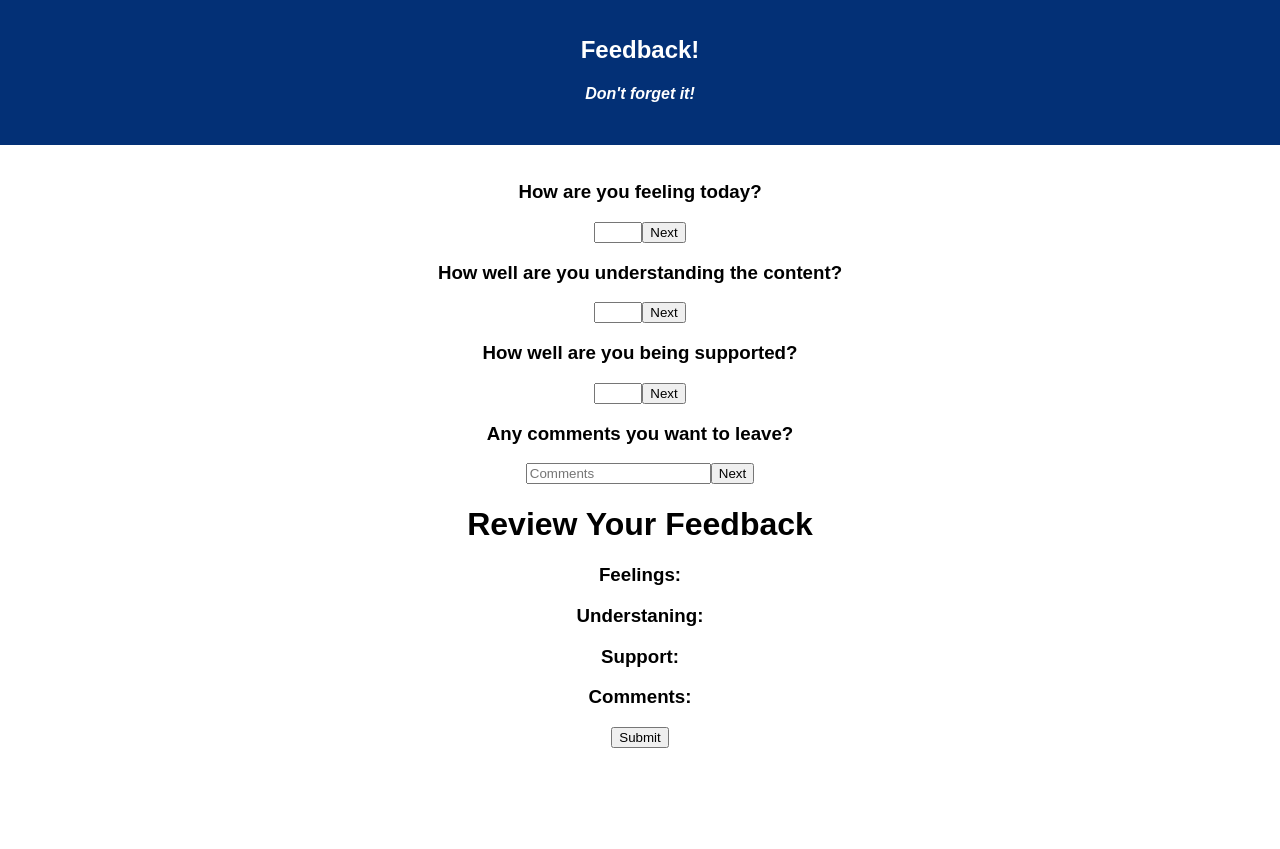
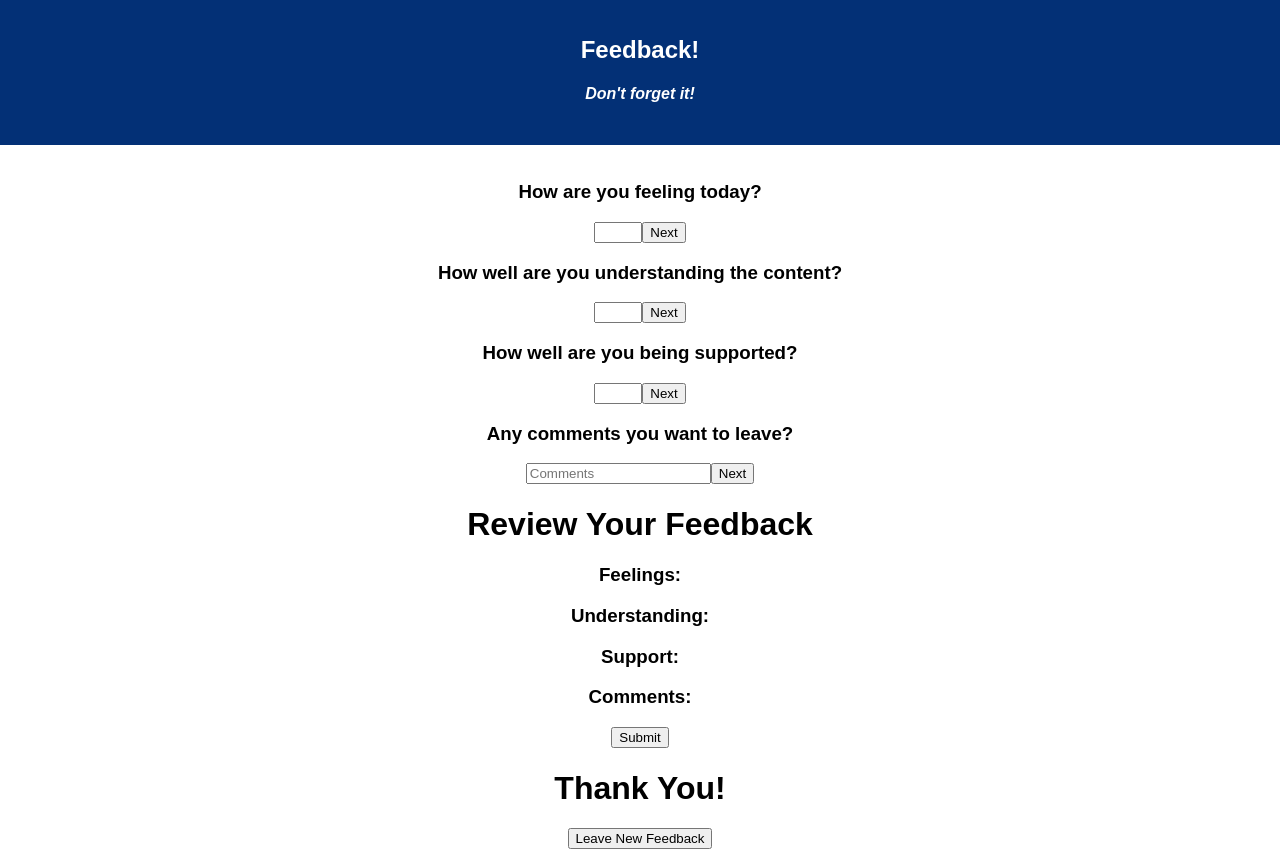
Before and after one commit to nahummel/redux-feedback-loop, a React (Create React App) app: page / in a window 1280 px wide. Before the commit the page ends 800 px from the top, so only its background shows below. Built offline with nearby package versions, Linux system fonts and the light colour scheme; no server answers.

Commit message:
Initalstate is reset on leave new feedback

```diff
--- a/src/components/App/App.js
+++ b/src/components/App/App.js
@@ -5,9 +5,10 @@ import {connect} from 'react-redux';
 import './App.css';
 import Feeling from '../Feeling/Feeling';
 import Understanding from '../Understanding/Understaning';
-import Supported from '../Supported/Supported'
-import Comments from '../Comments/Comments'
-import ReviewFeedback from '../ReviewFeedback/ReviewFeedback'
+import Supported from '../Supported/Supported';
+import Comments from '../Comments/Comments';
+import ReviewFeedback from '../ReviewFeedback/ReviewFeedback';
+import ThankYou from '../ThankYou/ThankYou';
 
 class App extends Component {
   state = {
@@ -44,7 +45,8 @@ class App extends Component {
         <Understanding dispatch={this.props.dispatch}/>
         <Supported dispatch={this.props.dispatch}></Supported>
         <Comments dispatch={this.props.dispatch}></Comments>
-        <ReviewFeedback feedback={this.props.reduxState} dispatch={this.props.dispatch}></ReviewFeedback>
+        <ReviewFeedback feedback={this.props.reduxState} ></ReviewFeedback>
+        <ThankYou dispatch={this.props.dispatch}></ThankYou>
       </div>
     );
   }
--- a/src/components/ReviewFeedback/ReviewFeedback.jsx
+++ b/src/components/ReviewFeedback/ReviewFeedback.jsx
@@ -21,7 +21,7 @@ class ReviewFeedback extends Component {
         })
     }
 
-    clickHandler = (event, property) => {
+    clickHandler = () => {
         console.log('in clickHandler')
         const updatedState = {
             feeling: Number(this.props.feedback[0]),
@@ -30,10 +30,6 @@ class ReviewFeedback extends Component {
             comments: this.props.feedback[3]
         }
         this.setState(updatedState, this.addFeedback)
-
-        if (property === 'submit') {
-            this.props.dispatch({type:'RESET'});
-        }
     }
 
     render(){
@@ -41,7 +37,7 @@ class ReviewFeedback extends Component {
             <>
             <h1>Review Your Feedback</h1>
             <h3>Feelings: {this.props.feedback[0]}</h3>
-            <h3>Understaning: {this.props.feedback[1]}</h3>
+            <h3>Understanding: {this.props.feedback[1]}</h3>
             <h3>Support: {this.props.feedback[2]}</h3>
             <h3>Comments: {this.props.feedback[3]}</h3>
             <button onClick={(event) => this.clickHandler(event, 'submit')}>Submit</button>
--- /dev/null
+++ b/src/components/ThankYou/ThankYou.jsx
@@ -0,0 +1,21 @@
+import React, { Component } from 'react';
+
+class ThankYou extends Component {
+
+    clickHandler = (event, property) => {
+        if (property === 'RESET') {
+            this.props.dispatch({ type: 'RESET' });
+        }
+    }
+
+    render() {
+        return(
+            <>
+                <h1>Thank You!</h1>
+                <button onClick={(event) => this.clickHandler(event, 'RESET')}>Leave New Feedback</button>
+            </>
+        )
+    }
+}
+
+export default ThankYou;
```
